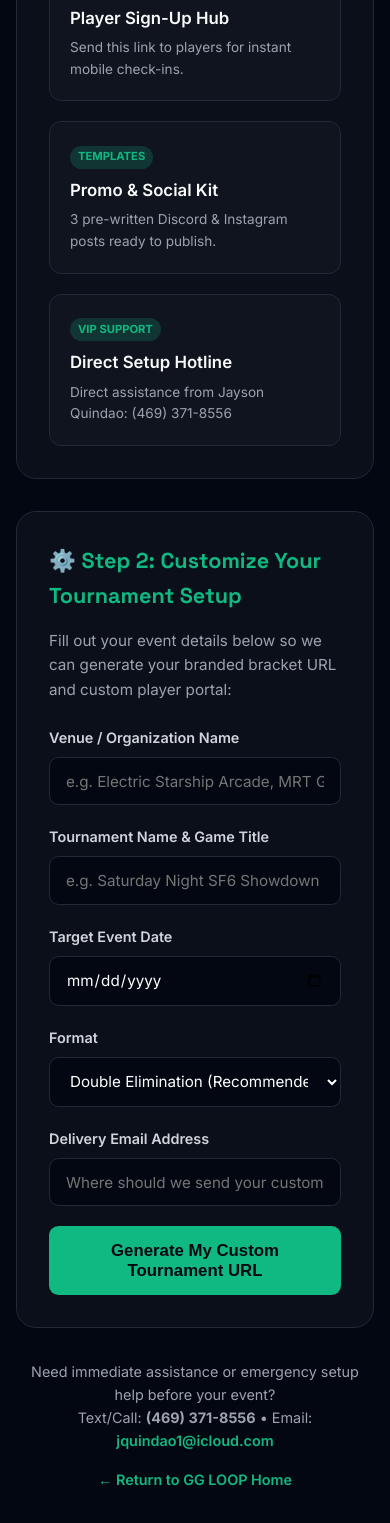
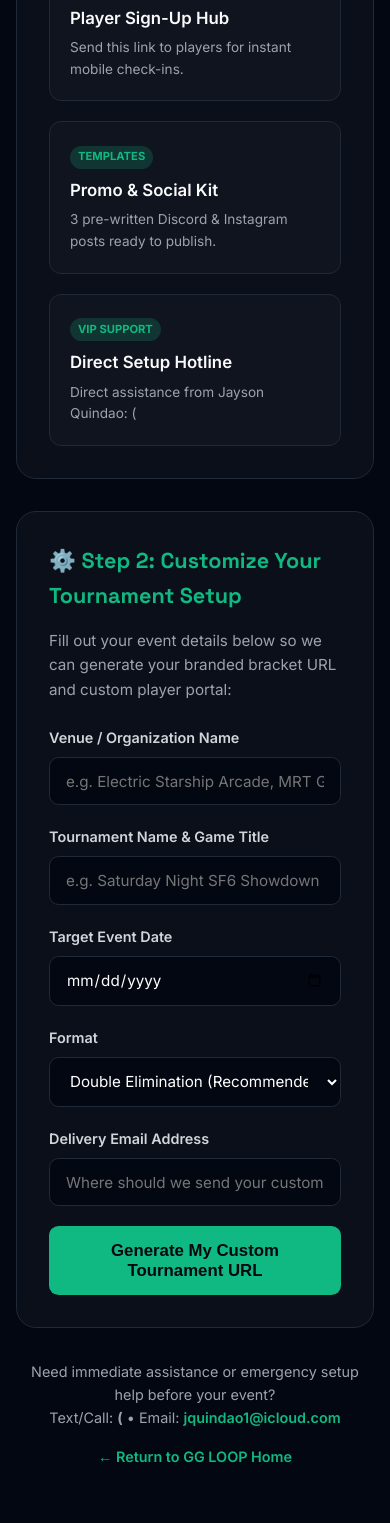
Before and after one commit to djjrip/djjrip.github.io, a plain HTML site: page gaming-for-groceries/success.html in a window 390 px wide. Shown: the part 801-2324 px from the top of the page. After the commit the page ends 2301 px from the top, so only its background shows below. Drawn offline with Linux system fonts and the light colour scheme.

Commit message:
privacy: remove personal phone exposure from public gaming pages

```diff
--- a/gaming-for-groceries/success.html
+++ b/gaming-for-groceries/success.html
@@ -231,7 +231,7 @@
                 <div class="kit-item" style="cursor: default;">
                     <span class="badge-pill">VIP Support</span>
                     <h3>Direct Setup Hotline</h3>
-                    <p>Direct assistance from Jayson Quindao: (469) 371-8556</p>
+                    <p>Direct assistance from Jayson Quindao: (</p>
                 </div>
             </div>
         </div>
@@ -277,7 +277,7 @@
 
         <div class="contact-box">
             <p>Need immediate assistance or emergency setup help before your event?</p>
-            <p>Text/Call: <strong>(469) 371-8556</strong> • Email: <a href="mailto:jquindao1@icloud.com">jquindao1@icloud.com</a></p>
+            <p>Text/Call: <strong>(</strong> • Email: <a href="mailto:jquindao1@icloud.com">jquindao1@icloud.com</a></p>
             <p style="margin-top: 1rem;"><a href="index.html">← Return to GG LOOP Home</a></p>
         </div>
     </div>
```
